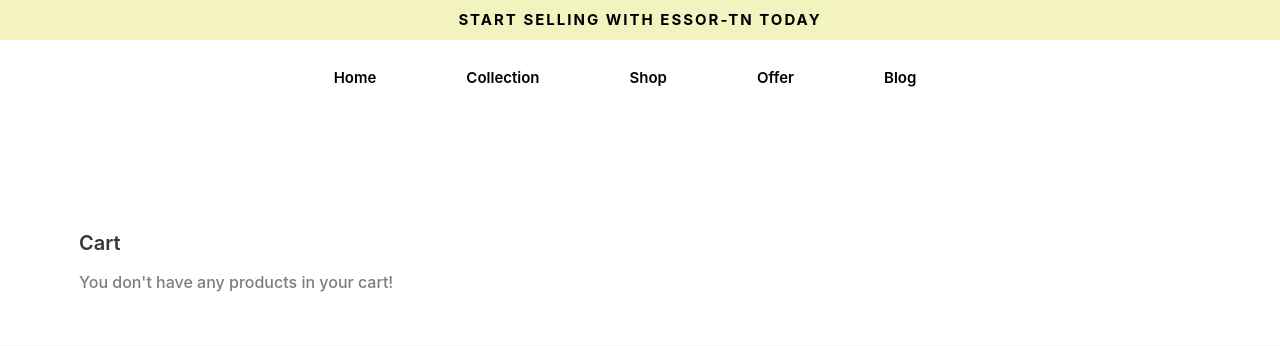
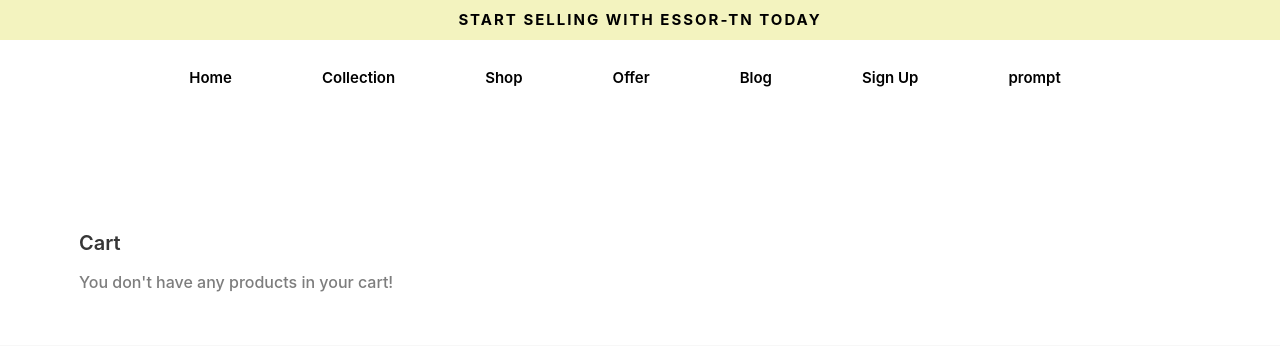
Before and after one commit to sara0411/ESSOR-TETOUAN, a Django app: template Hackathon_env/hackathon_env/TetCome/apps/cart/templates/cart/cart.html in a window 1280 px wide. Shown: the top 346 px of the page. Run offline with Django 5.2, Linux system fonts and the light colour scheme; the template is opened without the code that fills it, so the values that code supplies are empty; some libraries are stand-ins or nearby versions.

Commit message:
Update base.html

```diff
--- a/Hackathon_env/hackathon_env/TetCome/apps/core/templates/core/base.html
+++ b/Hackathon_env/hackathon_env/TetCome/apps/core/templates/core/base.html
@@ -21,6 +21,8 @@
           <!-- Custom CSS -->
           <link rel="stylesheet" href="https://cdn.jsdelivr.net/npm/bulma@0.9.1/css/bulma.min.css">
           <link rel="stylesheet" href="{% static 'styles/main.css' %}">
+          <link rel="stylesheet" href="{% static 'styles/login.css' %}">
+
 
 
      </head>
@@ -59,9 +61,7 @@
           </button>
         </div>
 
-        <a href="#" class="logo">
-          <img src="{% static 'images/logo.png' %}" width="179" height="26" alt="Glowing">
-        </a>
+        <a href="#" class="logo">  <strong></strong>ESSORTETOUAN</a>
 
         <div class="header-actions">
 
@@ -108,6 +108,16 @@
               <a href="#blog" class="navbar-link has-after">Blog</a>
             </li>
 
+            <li>
+              <a href="{% url 'login'%}" class="navbar-link has-after">Sign Up</a>
+            </li>
+
+            <li>
+              <a href="{% url 'predict'%}" class="navbar-link has-after">prompt</a>
+            </li>
+
+
+
           </ul>
         </nav>
 
@@ -128,9 +138,7 @@
     <div class="mobile-navbar" data-navbar>
 
       <div class="wrapper">
-        <a href="#" class="logo">
-          <img src="{% static 'images/logo.png' %}" width="179" height="26" alt="Glowing">
-        </a>
+        <a href="#" class="logo">    ESSORTETOUAN    </a>
 
         <button class="nav-close-btn" aria-label="close menu" data-nav-toggler>
           <ion-icon name="close-outline" aria-hidden="true"></ion-icon>
@@ -159,20 +167,17 @@
           <a href="#blog" class="navbar-link" data-nav-link>Blog</a>
         </li>
 
+
+        <li>
+          <a href="{% url 'upload_image'%}" class="navbar-link has-after">prompt</a>
+        </li>
+
       </ul>
 
     </div>
 
     <div class="overlay" data-nav-toggler data-overlay></div>
   </div>
-
-
-
-
-
-
-
-
           <section class="section">
             <div class="container">
                 {% block content %}
```
